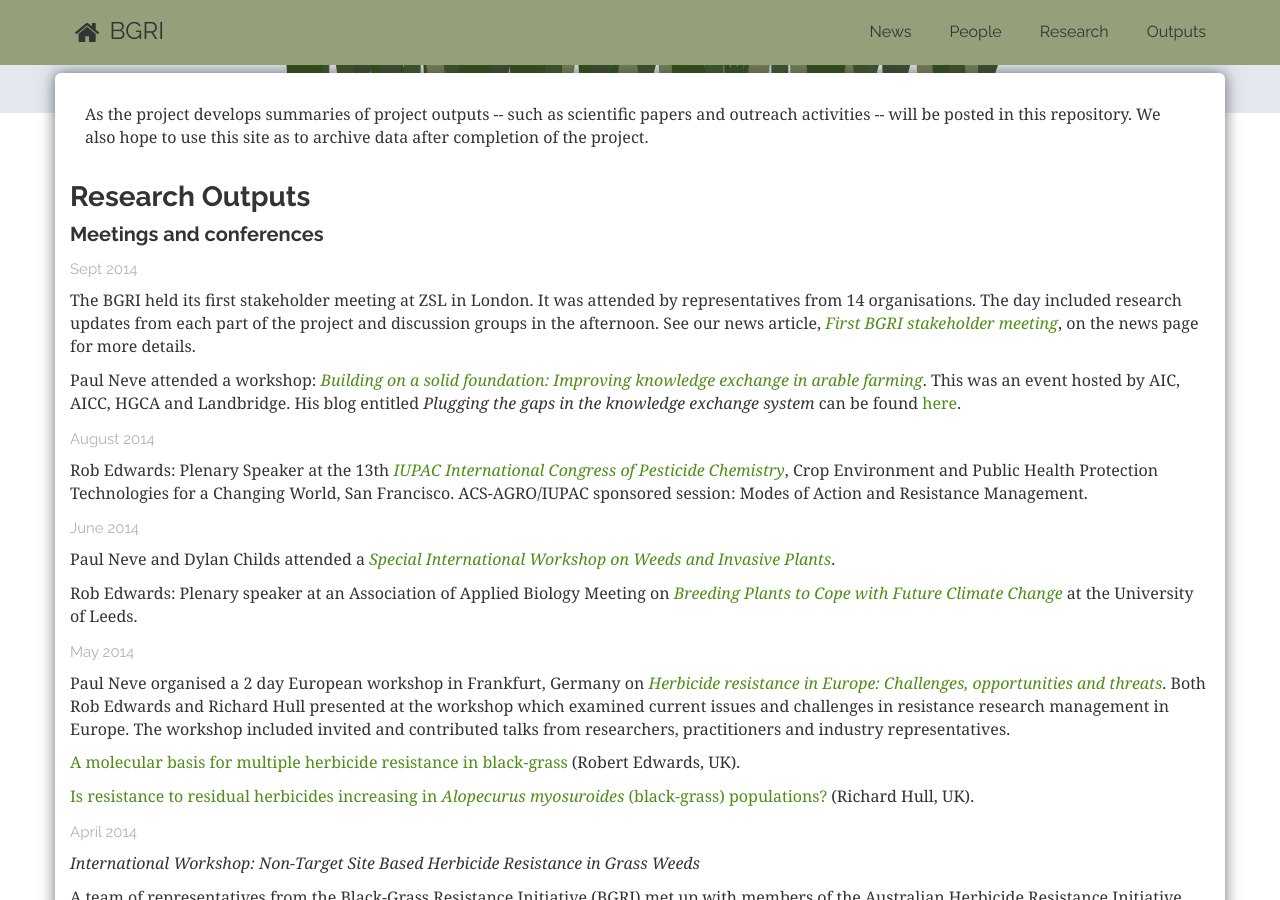
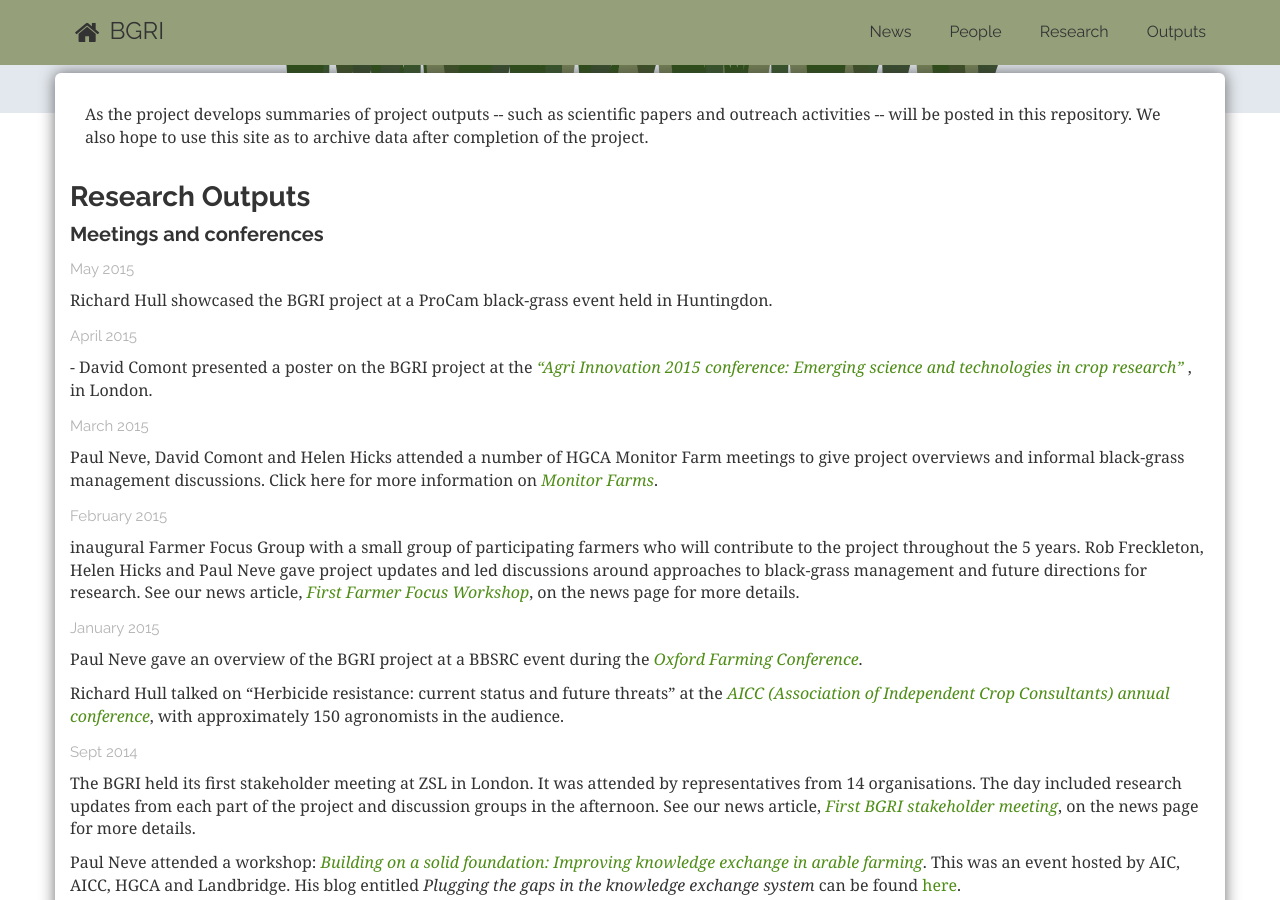
Before and after one commit to dzchilds/black-grass, a Jekyll site: the page built from outputs.html, in a window 1280 px wide and 900 px high, scrolled down 345 px. Built offline with Jekyll 4.4.1, drawn with Linux system fonts in a browser that asks for light colours; nearby versions of some CDN libraries; Markdown is read by kramdown in place of the engine named in the settings.

Commit message:
adding items to research outputs

```diff
--- a/outputs.html
+++ b/outputs.html
@@ -27,6 +27,27 @@ root: "../"
     <div class=row>
 <h3>Research Outputs</h3>
 <h4>Meetings and conferences</h4>
+
+<h4><small>May 2015</small></h4>
+<p>Richard Hull showcased the BGRI project at a ProCam black-grass event held in Huntingdon.</p>
+
+<h4><small>April 2015</small></h4>
+<p>-	David Comont presented a poster on the BGRI project at the <a
+href=https://www.soci.org/events/display-event?eventcode=pest448/><i>“Agri Innovation 2015 conference: Emerging science and technologies in crop research” </i></a>, in London.</p>
+
+<h4><small>March 2015</small></h4>
+<p>Paul Neve, David Comont and Helen Hicks attended a number of HGCA Monitor Farm meetings to give project overviews and informal black-grass management discussions. Click here for more information on <a
+href=http://www.hgca.com/get-involved/monitor-farms.aspx> <i>Monitor Farms</i></a>.</p>
+<h4><small>February 2015</small></h4>
+<p>inaugural Farmer Focus Group with a small group of participating farmers who will contribute to the project throughout the 5 years. Rob Freckleton, Helen Hicks and Paul Neve gave project updates and led discussions around approaches to black-grass management and future directions for research. See our news article,<a
+href=http://bgri.info/news/index.html> <i>First Farmer Focus Workshop</i></a>, on the news page for more details.</p>
+
+<h4><small>January 2015</small></h4>
+<p>Paul Neve gave an overview of the BGRI project at a BBSRC event during the <a
+href=http://www.ofc.org.uk/><i>Oxford Farming Conference</i></a>.</p>
+
+<p>Richard Hull talked on “Herbicide resistance: current status and future threats” at the <a                                                                            href=http://www.aicc.org.uk/aicc-national-conference-2015-13-15-january-2015-whittlebury-hall-towcester/><i> AICC (Association of Independent Crop Consultants) annual conference</i></a>, with approximately 150 agronomists in the audience.</p>
+
 <h4><small>Sept 2014</small></h4>
 <p>The BGRI held its first stakeholder meeting at ZSL in London. It was attended by representatives from 14 organisations. The day included research updates from each part of the project and discussion groups in the afternoon. See our news article,<a
 href=http://bgri.info/news/index.html> <i>First BGRI stakeholder meeting</i></a>, on the news page for more details.</p>
```
